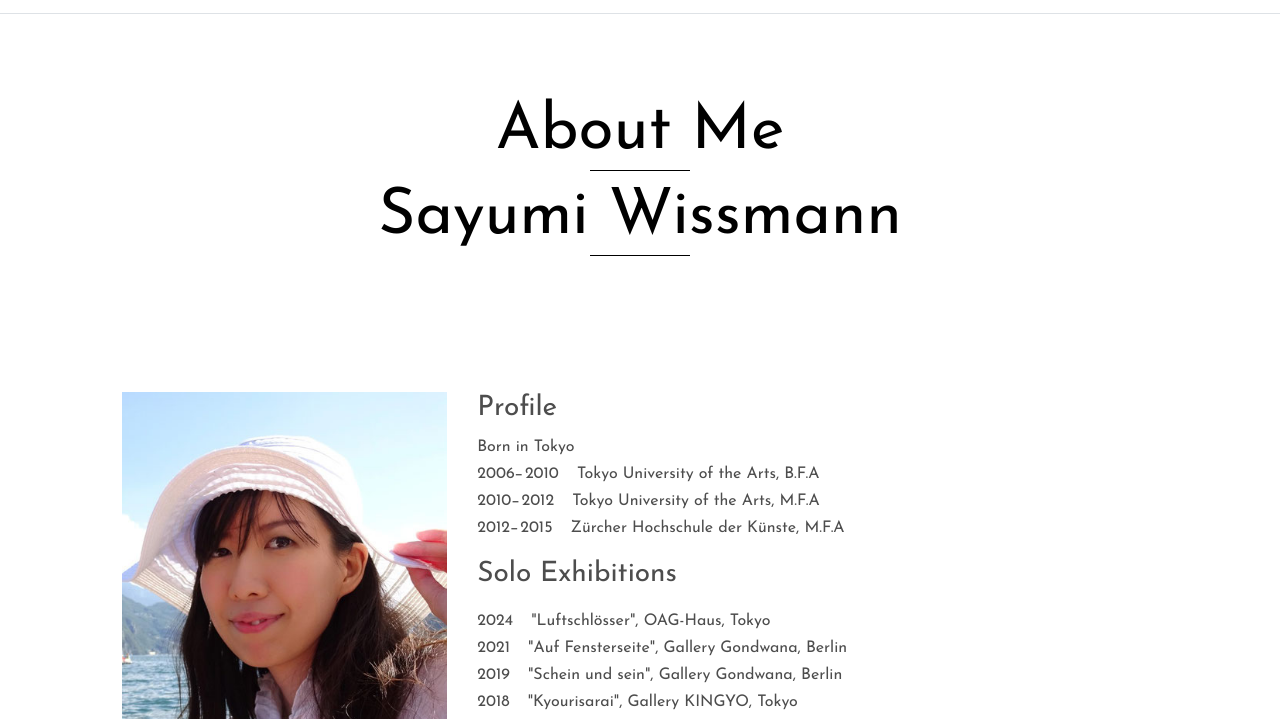
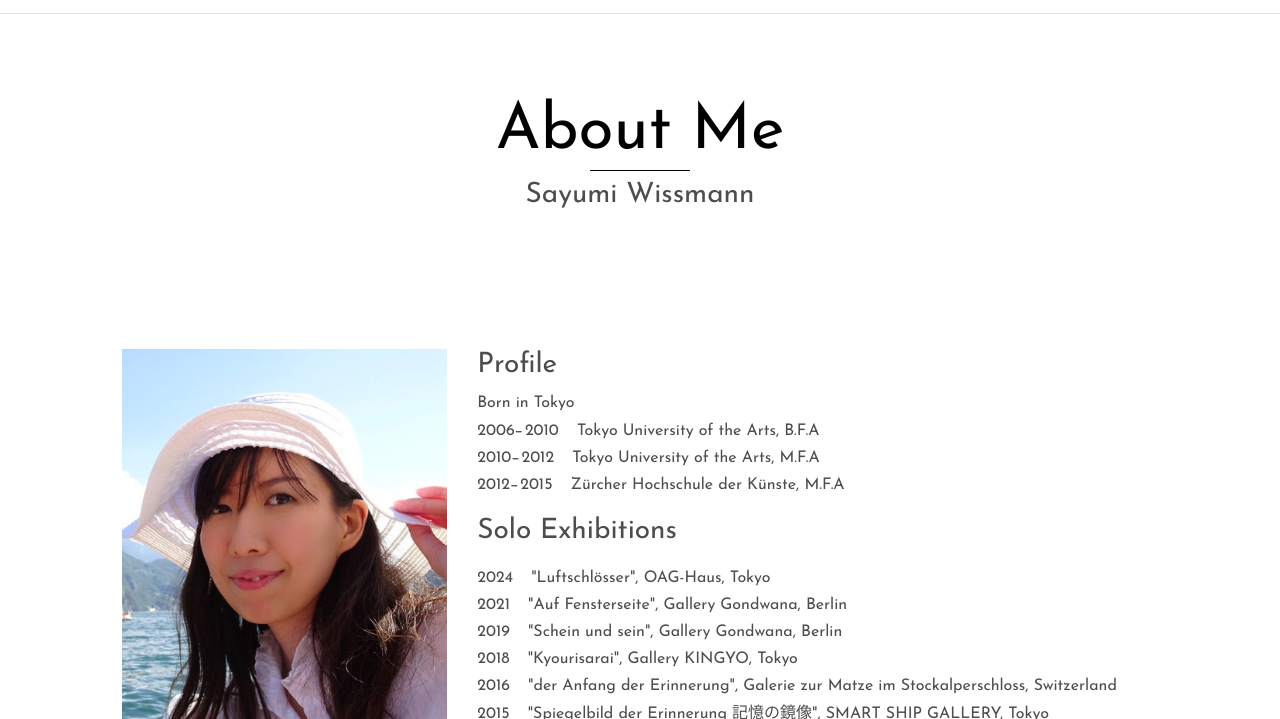
Before and after one commit to sayumi-art/sayumi-art.github.io, a plain HTML site: page about.html in a window 1280 px wide. Shown: the part 79-798 px from the top of the page. Drawn offline with Linux system fonts and the light colour scheme; files whose address does not match are found by name.

Commit message:
Update about.html
h3

```diff
--- a/about.html
+++ b/about.html
@@ -111,7 +111,7 @@
           <div class="row mb-5 site-section">
             <div class="col-12 ">
               <h2 class="site-section-heading text-center">About Me</h2>
-	      <h2 class="site-section-heading text-center">Sayumi Wissmann</h2>
+	      <h3 class="text-center"> Sayumi Wissmann</h3>
             </div>
           </div>
 
```
